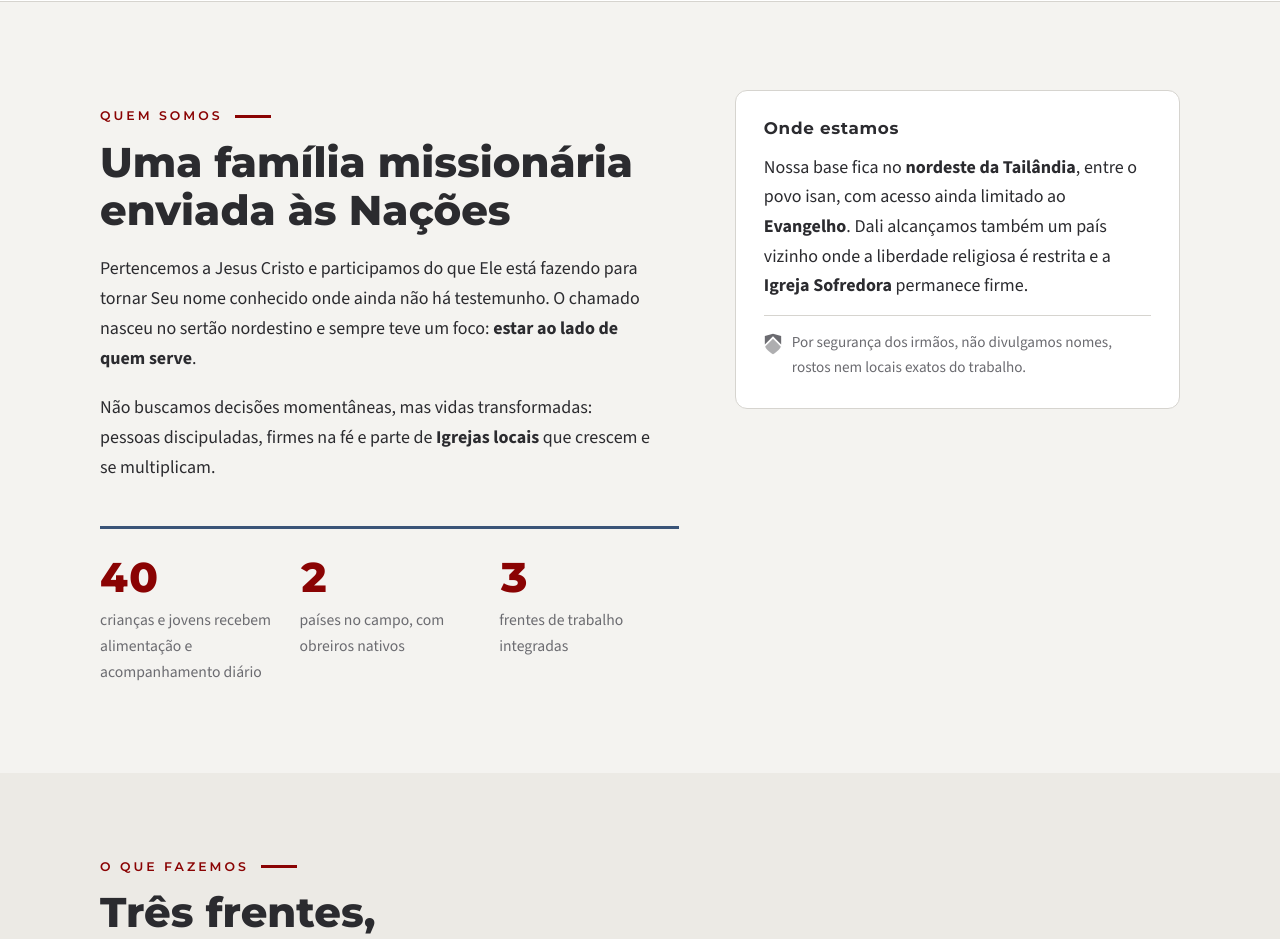
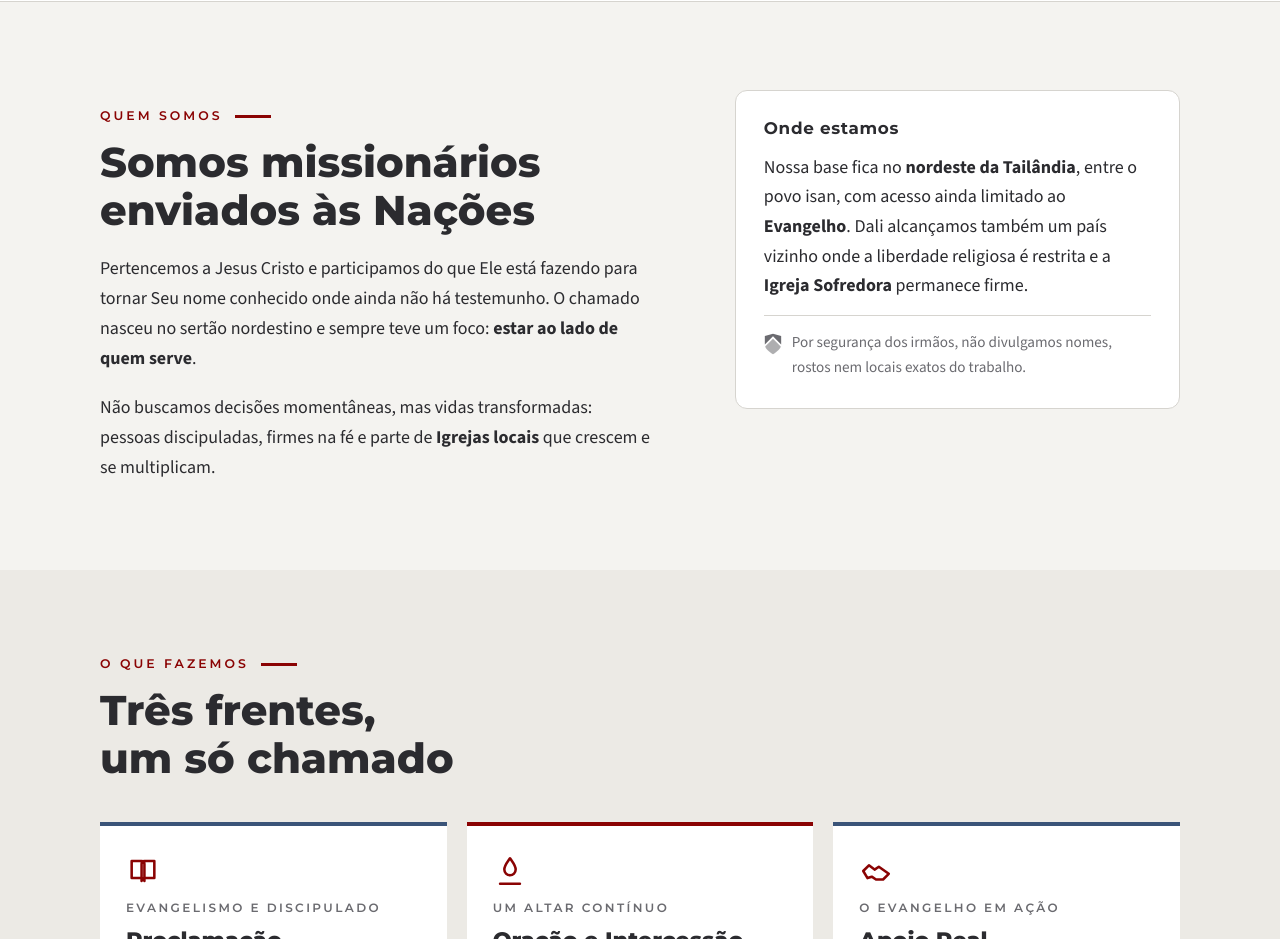
Before and after one commit to vanguardmission/vanguardmission.github.io, a plain HTML site: page index.html in a window 1280 px wide. Shown: the part 940-1879 px from the top of the page. Drawn offline with nearby package versions, Linux system fonts and the light colour scheme.

Commit message:
Quem somos: novo titulo e remove numeros

```diff
--- a/index.html
+++ b/index.html
@@ -55,9 +55,8 @@
 <div class="wrap">
 <div class="col">
 <p class="eyebrow">Quem somos</p>
-<h2>Uma família missionária enviada às Nações</h2>
+<h2>Somos missionários enviados às Nações</h2>
 <p>Pertencemos a Jesus Cristo e participamos do que Ele está fazendo para tornar Seu nome conhecido onde ainda não há testemunho. O chamado nasceu no sertão nordestino e sempre teve um foco: <b>estar ao lado de quem serve</b>.</p><p>Não buscamos decisões momentâneas, mas vidas transformadas: pessoas discipuladas, firmes na fé e parte de <b>Igrejas locais</b> que crescem e se multiplicam.</p>
-<div class="facts"><div class="fact"><strong>40</strong><span>crianças e jovens recebem alimentação e acompanhamento diário</span></div><div class="fact"><strong>2</strong><span>países no campo, com obreiros nativos</span></div><div class="fact"><strong>3</strong><span>frentes de trabalho integradas</span></div></div>
 </div>
 <aside class="where">
 <h3>Onde estamos</h3>
```
Also changed, not shown: en.html (+1 -2 lines).
